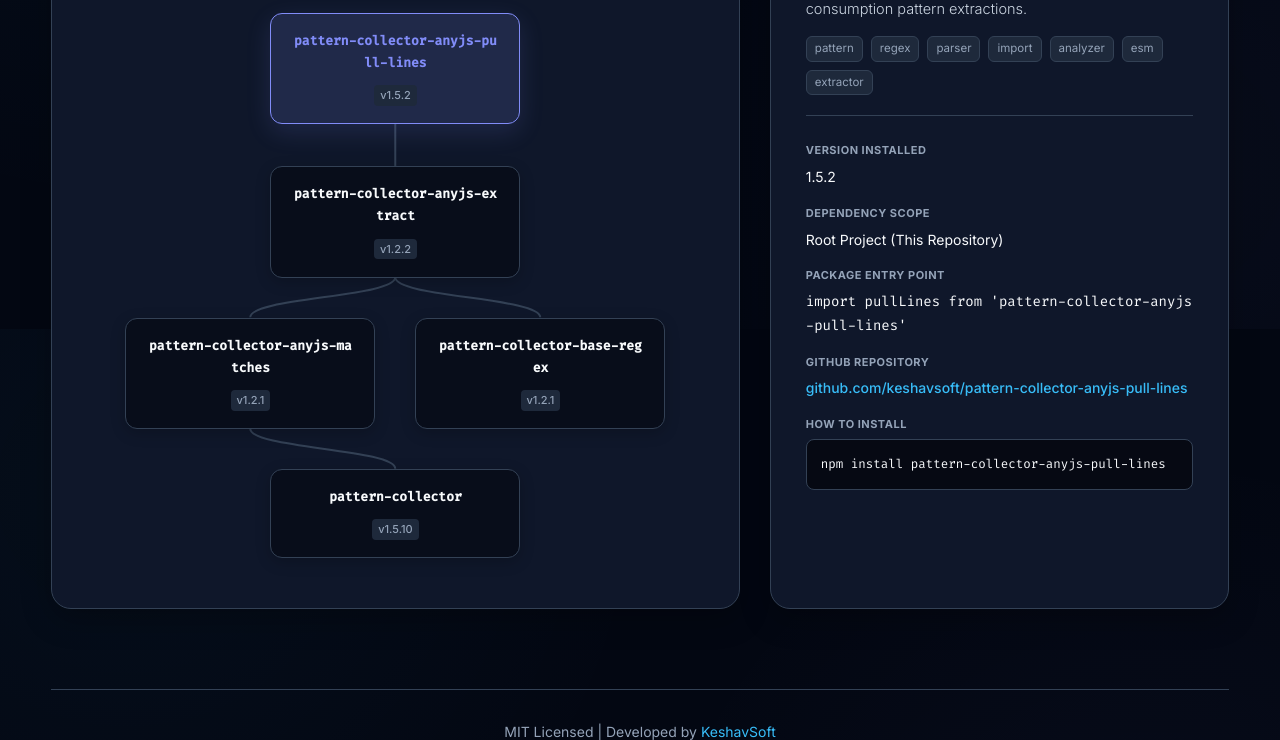
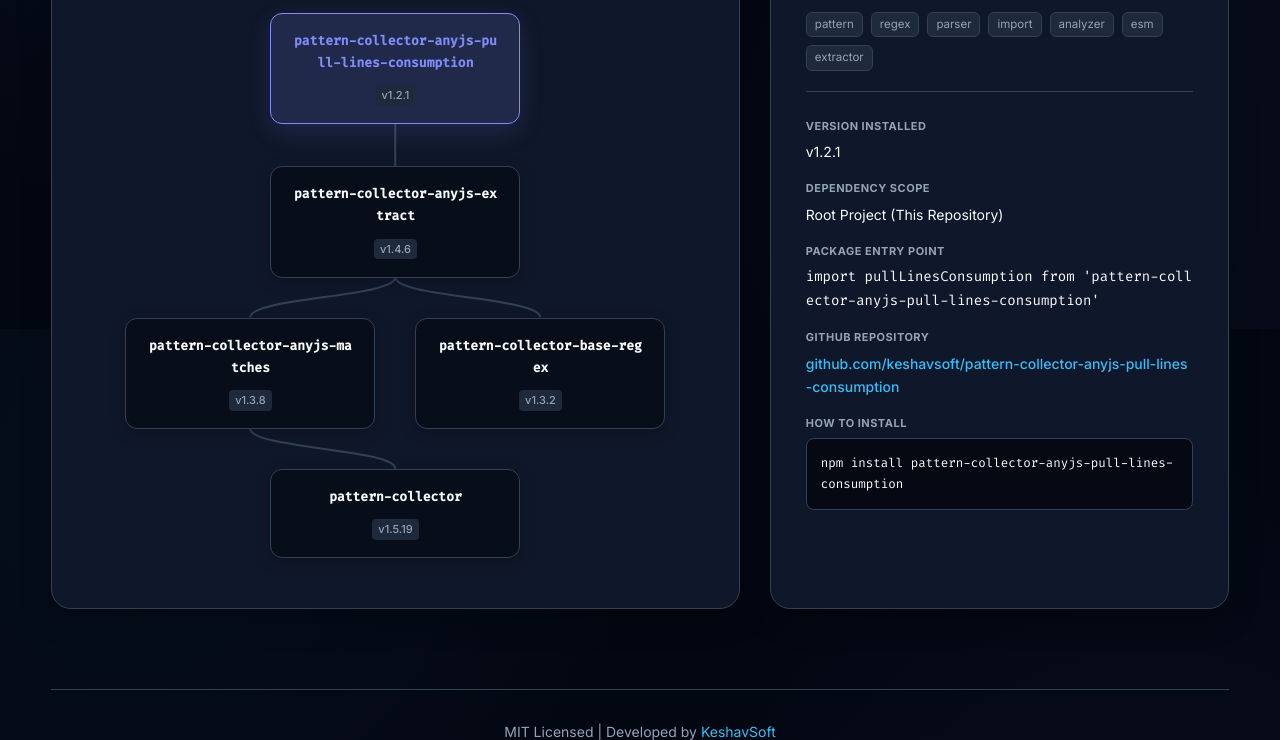
Before and after one commit to keshavsoft/pattern-collector-anyjs-pull-lines-consumption, a website: page docs/dependencies.html in a window 1280 px wide. Shown: the part 471-1211 px from the top of the page. Drawn offline with Linux system fonts and the light colour scheme.

Commit message:
feat: add dependency explorer visual documentation page

```diff
--- a/docs/dependencies.html
+++ b/docs/dependencies.html
@@ -447,8 +447,8 @@
                <!-- Level 0: Root -->
                <div class="tree-level">
                   <div class="node-card root-node selected" id="node-root" onclick="selectPackage('root')">
-                     <div class="node-title">pattern-collector-anyjs-pull-lines</div>
-                     <span class="node-version">v1.5.2</span>
+                     <div class="node-title">pattern-collector-anyjs-pull-lines-consumption</div>
+                     <span class="node-version">v1.2.1</span>
                   </div>
                </div>
 
@@ -456,7 +456,7 @@
                <div class="tree-level">
                   <div class="node-card" id="node-extract" onclick="selectPackage('extract')">
                      <div class="node-title">pattern-collector-anyjs-extract</div>
-                     <span class="node-version">v1.2.2</span>
+                     <span class="node-version">v1.4.6</span>
                   </div>
                </div>
 
@@ -464,11 +464,11 @@
                <div class="tree-level">
                   <div class="node-card" id="node-matches" onclick="selectPackage('matches')">
                      <div class="node-title">pattern-collector-anyjs-matches</div>
-                     <span class="node-version">v1.2.1</span>
+                     <span class="node-version">v1.3.8</span>
                   </div>
                   <div class="node-card" id="node-base-regex" onclick="selectPackage('base-regex')">
                      <div class="node-title">pattern-collector-base-regex</div>
-                     <span class="node-version">v1.2.1</span>
+                     <span class="node-version">v1.3.2</span>
                   </div>
                </div>
 
@@ -476,7 +476,7 @@
                <div class="tree-level">
                   <div class="node-card" id="node-collector" onclick="selectPackage('collector')">
                      <div class="node-title">pattern-collector</div>
-                     <span class="node-version">v1.5.10</span>
+                     <span class="node-version">v1.5.19</span>
                   </div>
                </div>
             </div>
@@ -485,8 +485,8 @@
          <!-- Right Side: Details Card -->
          <div class="detail-card">
             <div class="detail-header">
-               <div class="detail-name" id="detail-name">pattern-collector-anyjs-pull-lines</div>
-               <div class="detail-desc" id="detail-desc">pull lines from content using supplied regex</div>
+               <div class="detail-name" id="detail-name">pattern-collector-anyjs-pull-lines-consumption</div>
+               <div class="detail-desc" id="detail-desc">Scans target source files to locate route consumption declarations and mount path registrations.</div>
                <div class="detail-tags" id="detail-tags">
                   <span class="tag">pattern</span>
                   <span class="tag">regex</span>
@@ -498,7 +498,7 @@
             <div class="meta-list">
                <div class="meta-item">
                   <span class="meta-label">Version Installed</span>
-                  <span class="meta-value" id="detail-version">v1.5.2</span>
+                  <span class="meta-value" id="detail-version">v1.2.1</span>
                </div>
 
                <div class="meta-item">
@@ -508,20 +508,20 @@
 
                <div class="meta-item">
                   <span class="meta-label">Package Entry Point</span>
-                  <span class="meta-value" style="font-family: 'Fira Code', monospace;" id="detail-entry">import pullLines from 'pattern-collector-anyjs-pull-lines'</span>
+                  <span class="meta-value" style="font-family: 'Fira Code', monospace;" id="detail-entry">import pullLinesConsumption from 'pattern-collector-anyjs-pull-lines-consumption'</span>
                </div>
 
                <div class="meta-item">
                   <span class="meta-label">GitHub Repository</span>
                   <span class="meta-value" id="detail-repo">
-                     <a href="https://github.com/keshavsoft/pattern-collector-anyjs-pull-lines" target="_blank" id="detail-repo-link">github.com/keshavsoft/pattern-collector-anyjs-pull-lines</a>
+                     <a href="https://github.com/keshavsoft/pattern-collector-anyjs-pull-lines-consumption" target="_blank" id="detail-repo-link">github.com/keshavsoft/pattern-collector-anyjs-pull-lines-consumption</a>
                   </span>
                </div>
 
                <div class="meta-item">
                   <span class="meta-label">How to Install</span>
                   <div class="code-box">
-                     <span id="detail-install">npm install pattern-collector-anyjs-pull-lines</span>
+                     <span id="detail-install">npm install pattern-collector-anyjs-pull-lines-consumption</span>
                   </div>
                </div>
             </div>
@@ -534,24 +534,23 @@
    </div>
 
    <script>
-      // Full database of packages in the dependency chain
       const packageDb = {
          'root': {
-            name: 'pattern-collector-anyjs-pull-lines',
-            version: '1.5.2',
-            desc: 'pull lines from content using supplied regex. It exposes the main API function that combines import and consumption pattern extractions.',
+            name: 'pattern-collector-anyjs-pull-lines-consumption',
+            version: 'v1.2.1',
+            desc: 'Scans target source files to locate route consumption declarations and mount path registrations.',
             tags: ['pattern', 'regex', 'parser', 'import', 'analyzer', 'esm', 'extractor'],
             scope: 'Root Project (This Repository)',
-            entry: 'import pullLines from \'pattern-collector-anyjs-pull-lines\'',
-            repo: 'https://github.com/keshavsoft/pattern-collector-anyjs-pull-lines',
-            repoName: 'github.com/keshavsoft/pattern-collector-anyjs-pull-lines',
-            install: 'npm install pattern-collector-anyjs-pull-lines',
+            entry: 'import pullLinesConsumption from \'pattern-collector-anyjs-pull-lines-consumption\'',
+            repo: 'https://github.com/keshavsoft/pattern-collector-anyjs-pull-lines-consumption',
+            repoName: 'github.com/keshavsoft/pattern-collector-anyjs-pull-lines-consumption',
+            install: 'npm install pattern-collector-anyjs-pull-lines-consumption',
             connections: ['extract']
          },
          'extract': {
             name: 'pattern-collector-anyjs-extract',
-            version: 'v1.2.2',
-            desc: 'A high-performance pattern collector and ESM import statement analyzer. It queries all matches and maps through them to extract structured captures.',
+            version: 'v1.4.6',
+            desc: 'A high-performance pattern extractor that scans text files and extracts structured group details from matches.',
             tags: ['pattern', 'regex', 'parser', 'esm', 'extractor'],
             scope: 'Direct Dependency (1st level)',
             entry: 'import getImportLines from \'pattern-collector-anyjs-extract\'',
@@ -562,8 +561,8 @@
          },
          'matches': {
             name: 'pattern-collector-anyjs-matches',
-            version: 'v1.2.1',
-            desc: 'A utility package dedicated to fetching list of all matches from a regular expression query safely handling error blocks.',
+            version: 'v1.3.8',
+            desc: 'A high-performance pattern matching and line tracking utility for JavaScript/ESM, wrapping pattern-collector.',
             tags: ['pattern', 'regex', 'parser', 'matches'],
             scope: 'Transitive Dependency (2nd level)',
             entry: 'import getAllMatches from \'pattern-collector-anyjs-matches\'',
@@ -574,10 +573,10 @@
          },
          'base-regex': {
             name: 'pattern-collector-base-regex',
-            version: 'v1.2.1',
+            version: 'v1.3.2',
             desc: 'Exposes helper logic to extract captured variables (like aliases or relative folders) from a single code line.',
             tags: ['pattern', 'regex', 'captures'],
-            scope: 'Transitive Dependency (2nd level)',
+            scope: 'Transitive Dependency (2nd level) [External]',
             entry: 'import extractVariable from \'pattern-collector-base-regex\'',
             repo: 'https://github.com/keshavsoft/pattern-collector-base-regex',
             repoName: 'github.com/keshavsoft/pattern-collector-base-regex',
@@ -586,10 +585,10 @@
          },
          'collector': {
             name: 'pattern-collector',
-            version: 'v1.5.10',
+            version: 'v1.5.19',
             desc: 'The core matching library. Collects all matching substrings by invoking Regexp.exec over the code contents recursively.',
             tags: ['pattern', 'regex', 'core'],
-            scope: 'Transitive Dependency (3rd level)',
+            scope: 'Transitive Dependency (3rd level) [External]',
             entry: 'import patternCollector from \'pattern-collector\'',
             repo: 'https://github.com/keshavsoft/pattern-collector',
             repoName: 'github.com/keshavsoft/pattern-collector',
```
